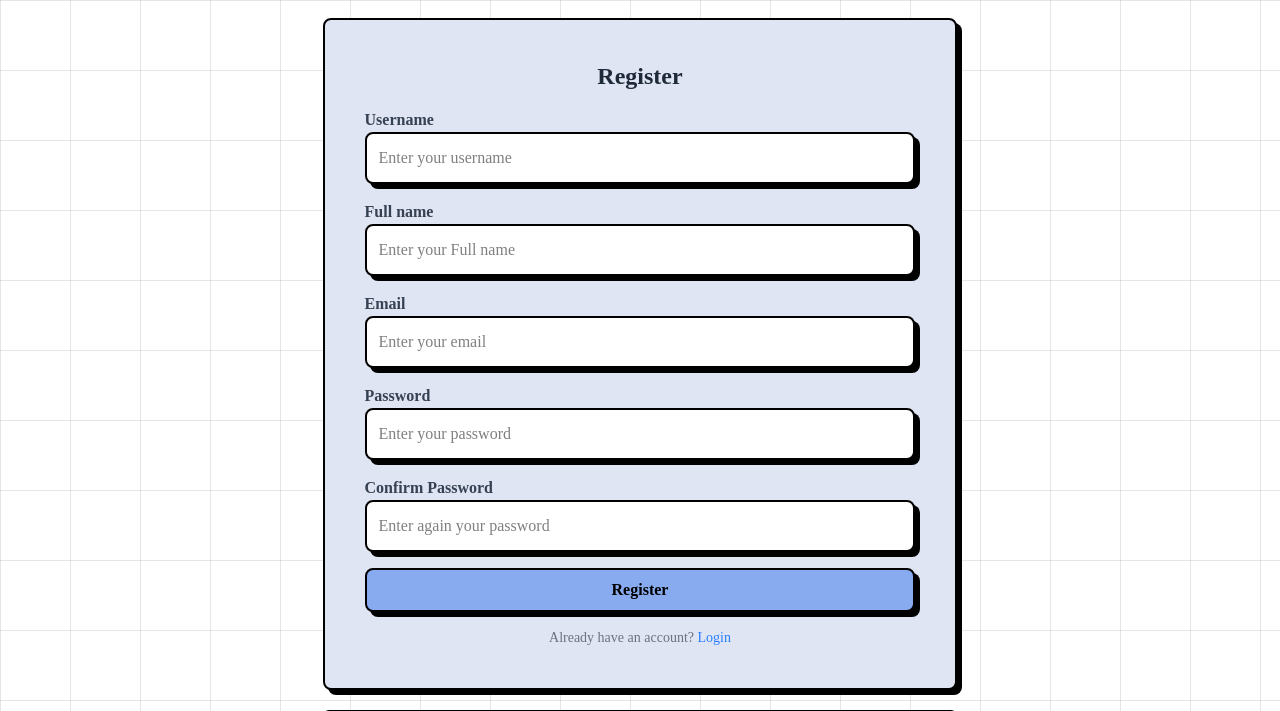
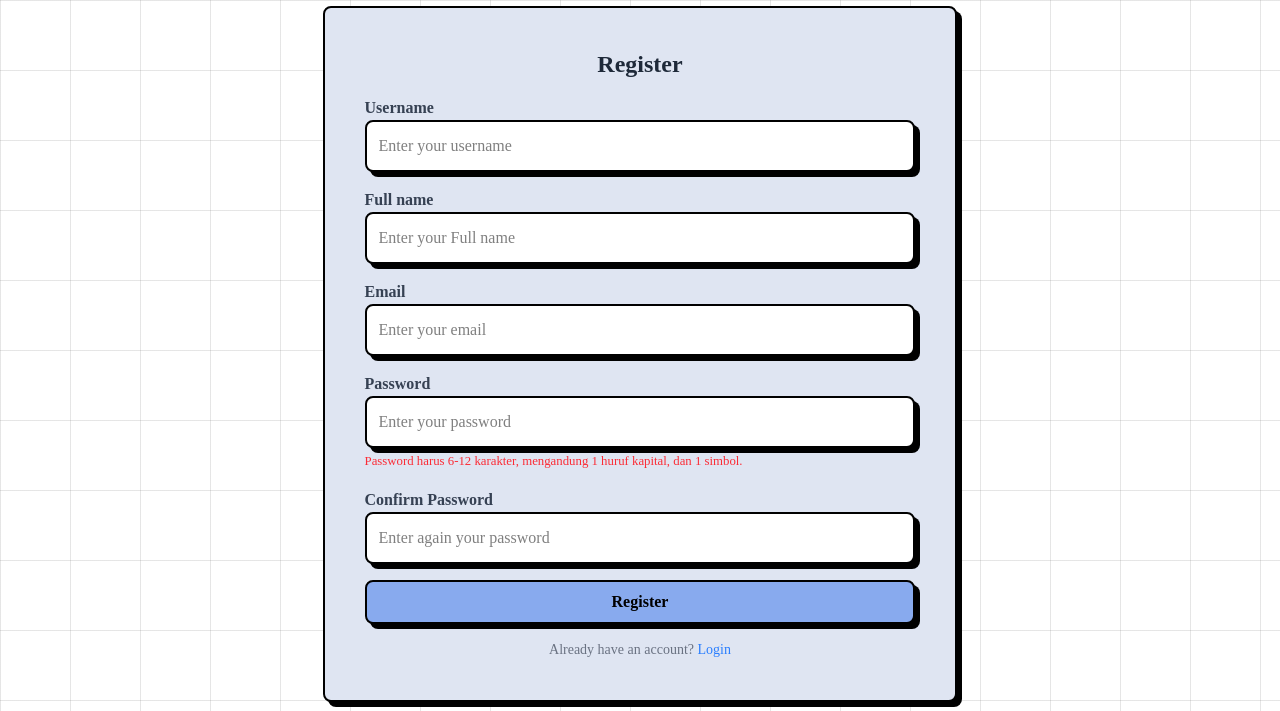
Before and after one commit to Sawala-Apps/Frontend, a PHP site: page /pages/register.php in a window 1280 px wide. Shown: the top 711 px of the page. Run offline with PHP 8.4, Linux system fonts and the light colour scheme; some libraries are stand-ins or nearby versions; some web fonts are replaced.

Commit message:
feat/add validate password character and edit landing page

```diff
--- a/index.php
+++ b/index.php
@@ -71,7 +71,7 @@
       <a href="feedinteraktif.php" class="block w-full">
         <div class="bg-[#D7F2EE] shadow-join border-brutal rounded-xl p-6 flex flex-col items-center">
           <div class="bg-white rounded-full p-4 mb-4">
-            <img src="https://placehold.co/400" alt="Feed Icon" class="w-12 h-12">
+            <img src="assets/images/feedinteraktif.png" alt="Feed Icon" class="w-12 h-12">
           </div>
           <h3 class="text-2xl font-semibold text-gray-900 mb-2">Feed Interaktif</h3>
           <p class="text-gray-700 text-center">Fitur feed interaktif untuk berbagi pemikiran, artikel, dan diskusi dengan komunitas yang aktif.</p>
@@ -81,7 +81,7 @@
       <a href="sharestory.php">
         <div class="bg-[#FFE8D2] shadow-join border-brutal rounded-xl p-6 flex flex-col items-center">
           <div class="bg-white rounded-full p-4 mb-4">
-            <img src="https://placehold.co/400" alt="Story Icon" class="w-12 h-12">
+            <img src="assets/images/sharestory.png" alt="Story Icon" class="w-12 h-12">
           </div>
           <h3 class="text-2xl font-semibold text-gray-900 mb-2">Bagikan Ceritamu</h3>
           <p class="text-gray-700 text-center">Berbagi cerita pribadi dan pengalaman dalam komunitas untuk memperkaya diskusi.</p>
@@ -91,7 +91,7 @@
       <a href="chatbot.php" class="block w-full">
         <div class="bg-[#FFE8A3] shadow-join border-brutal rounded-xl p-6 flex flex-col items-center">
           <div class="bg-white rounded-full p-4 mb-4">
-            <img src="https://placehold.co/400" alt="Chatbot Icon" class="w-12 h-12">
+            <img src="assets/images/chatbot-ai.png" alt="Chatbot Icon" class="w-12 h-12">
           </div>
           <h3 class="text-2xl font-semibold text-gray-900 mb-2">Chat Bot</h3>
           <p class="text-gray-700 text-center">Fitur chatbot untuk memberikan bantuan seputar pertanyaan umum dan navigasi di platform Sawala.</p>
--- a/pages/login.php
+++ b/pages/login.php
@@ -49,7 +49,7 @@
                             <div class="flex flex-col space-y-4">
                                 <div>
                                     <label for="email" class="text-gray-700 font-semibold">Email/Username</label>
-                                    <input type="email" id="email" name="email" class="bg-white w-full p-3 border-brutal rounded-lg shadow-brutal focus:ring-2 focus:ring-blue-400 focus:outline-none" placeholder="Enter your email/username" required>
+                                    <input type="username" id="email" name="email" class="bg-white w-full p-3 border-brutal rounded-lg shadow-brutal focus:ring-2 focus:ring-blue-400 focus:outline-none" placeholder="Enter your email/username" required>
                                 </div>
                                 <div>
                                     <label for="password" class="text-gray-700 font-semibold">Password</label>
--- a/pages/register.php
+++ b/pages/register.php
@@ -61,6 +61,7 @@
                                 <div>
                                     <label for="password" class="text-gray-700 font-semibold">Password</label>
                                     <input type="password" id="password" name="password" class="bg-white w-full p-3 border-brutal rounded-lg shadow-brutal focus:ring-2 focus:ring-blue-400 focus:outline-none" placeholder="Enter your password" required>
+                                    <small id="passwordHelp" class="text-red-500">Password harus 6-12 karakter, mengandung 1 huruf kapital, dan 1 simbol.</small>
                                 </div>
                                 <div>
                                     <label for="confirmPassword" class="text-gray-700 font-semibold">Confirm Password</label>
@@ -133,6 +134,26 @@
                 document.getElementById("loadingOverlay").style.display = "none";
             });
         });
+
+        function validatePassword(password) {
+            const minLength = 6;
+            const maxLength = 12;
+            const hasUpperCase = /[A-Z]/.test(password);
+            const hasSymbol = /[!@#$%^&*(),.?":{}|<>]/.test(password);
+            const isValidLength = password.length >= minLength && password.length <= maxLength;
+            return hasUpperCase && hasSymbol && isValidLength;
+        }
+
+        document.getElementById("password").addEventListener("input", function() {
+            const password = document.getElementById("password").value;
+            const passwordHelp = document.getElementById("passwordHelp");
+
+            if (validatePassword(password)) {
+                passwordHelp.classList.add("hidden");
+            } else {
+                passwordHelp.classList.remove("hidden");
+            }
+        });
     </script>
 </body>
 </html>
```
